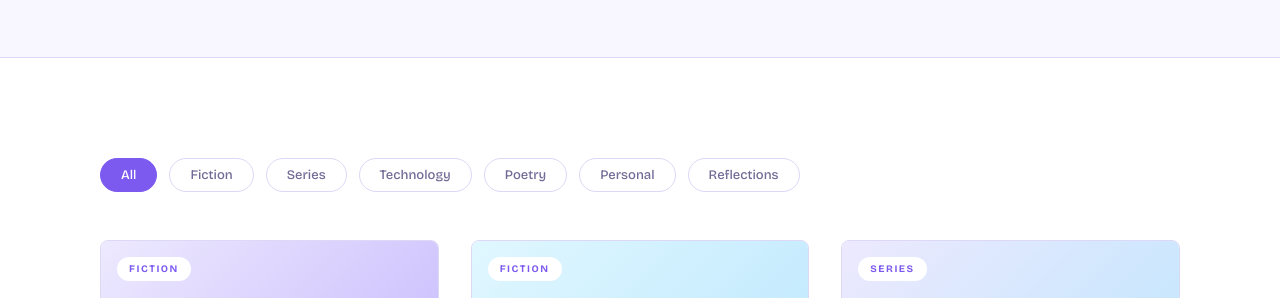
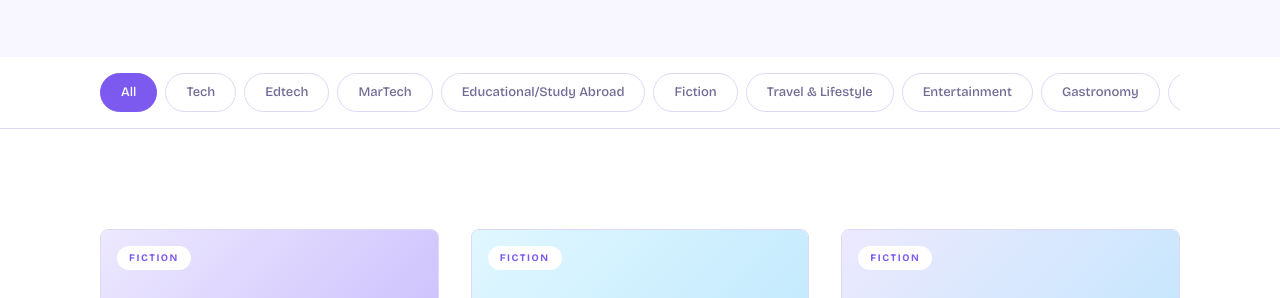
Before and after one commit to Anomwarbhuvan/Renu-Solanki-Portfolio, an Eleventy site: page src/blog.njk in a window 1280 px wide. Shown: the part 269-567 px from the top of the page. Built offline with nearby package versions, Linux system fonts and the light colour scheme; Eleventy itself is replaced by a stand-in of ours; files that its build step writes are made by us from their sources.

Commit message:
Add category & sub-category navigation for stories
- 10 categories: Tech, Edtech, MarTech, Educational, Fiction,
  Travel & Lifestyle, Entertainment, Gastronomy, Culture & Tradition,
  Personal Reflection
- Sub-categories for Tech (AI, Gaming, Cybersecurity) and Fiction
  (Thriller, Kid Fiction, Romantic, Literary Analysis)
- Auto-generated category pages via Eleventy pagination (/blog/tech/, etc.)
- Sticky category nav bar on blog and category pages
- Sub-category filter pills on category pages with sub-categories
- Empty state for categories with no stories yet
- Decap CMS updated with all new category/sub-category options
- Existing stories reassigned to new category structure

Co-Authored-By: Claude Opus 4.6 (1M context) <noreply@anthropic.com>

```diff
--- a/css/style.css
+++ b/css/style.css
@@ -569,6 +569,49 @@ section { padding: 100px 0; }
   margin: 0 auto;
 }
 
+/* ========== CATEGORY NAVIGATION ========== */
+.category-nav {
+  background: var(--white);
+  border-bottom: 1px solid var(--secondary);
+  position: sticky;
+  top: var(--nav-height);
+  z-index: 50;
+}
+
+.category-nav-inner {
+  display: flex;
+  gap: 8px;
+  padding: 16px 0;
+  overflow-x: auto;
+  -webkit-overflow-scrolling: touch;
+  scrollbar-width: none;
+}
+
+.category-nav-inner::-webkit-scrollbar { display: none; }
+
+.category-nav-link {
+  padding: 8px 20px;
+  font-size: 13px;
+  font-weight: 500;
+  color: var(--text-light);
+  white-space: nowrap;
+  border-radius: 100px;
+  border: 1.5px solid var(--secondary);
+  transition: all 0.2s;
+  flex-shrink: 0;
+}
+
+.category-nav-link:hover {
+  border-color: var(--accent);
+  color: var(--accent);
+}
+
+.category-nav-link.active {
+  border-color: var(--accent);
+  color: var(--white);
+  background: var(--accent);
+}
+
 /* ========== BLOG PAGE ========== */
 .blog-section { background: var(--white); }
 
@@ -597,6 +640,18 @@ section { padding: 100px 0; }
   border-color: var(--accent);
   color: var(--white);
   background: var(--accent);
+}
+
+/* ========== EMPTY STATE ========== */
+.empty-state {
+  text-align: center;
+  padding: 80px 0;
+}
+
+.empty-state p {
+  font-size: 16px;
+  color: var(--text-light);
+  line-height: 1.7;
 }
 
 /* ========== SINGLE STORY PAGE ========== */
--- /dev/null
+++ b/src/_data/categories.json
@@ -0,0 +1,71 @@
+[
+  {
+    "name": "Tech",
+    "slug": "tech",
+    "description": "Exploring technology, innovation, and the digital world.",
+    "subcategories": [
+      { "name": "AI", "slug": "ai" },
+      { "name": "Gaming Industry", "slug": "gaming-industry" },
+      { "name": "Cybersecurity", "slug": "cybersecurity" }
+    ]
+  },
+  {
+    "name": "Edtech",
+    "slug": "edtech",
+    "description": "Technology meets education — transforming how we learn.",
+    "subcategories": []
+  },
+  {
+    "name": "MarTech",
+    "slug": "martech",
+    "description": "Marketing technology and the art of digital storytelling.",
+    "subcategories": []
+  },
+  {
+    "name": "Educational/Study Abroad",
+    "slug": "educational",
+    "description": "Insights on education, learning, and studying abroad.",
+    "subcategories": []
+  },
+  {
+    "name": "Fiction",
+    "slug": "fiction",
+    "description": "Stories born from imagination — where worlds come alive.",
+    "subcategories": [
+      { "name": "Psychological/Suspense Thriller", "slug": "psychological-thriller" },
+      { "name": "Kid Fiction", "slug": "kid-fiction" },
+      { "name": "Romantic Stories", "slug": "romantic-stories" },
+      { "name": "Literary Analysis", "slug": "literary-analysis" }
+    ]
+  },
+  {
+    "name": "Travel & Lifestyle",
+    "slug": "travel-lifestyle",
+    "description": "Journeys, experiences, and the art of living well.",
+    "subcategories": []
+  },
+  {
+    "name": "Entertainment",
+    "slug": "entertainment",
+    "description": "Film, music, pop culture, and the stories behind them.",
+    "subcategories": []
+  },
+  {
+    "name": "Gastronomy",
+    "slug": "gastronomy",
+    "description": "Food, flavours, and the culture of the table.",
+    "subcategories": []
+  },
+  {
+    "name": "Culture & Tradition",
+    "slug": "culture-tradition",
+    "description": "Heritage, customs, and the threads that bind communities.",
+    "subcategories": []
+  },
+  {
+    "name": "Personal Reflection",
+    "slug": "personal-reflection",
+    "description": "Thoughts, musings, and lessons from the journey within.",
+    "subcategories": []
+  }
+]
--- /dev/null
+++ b/src/_includes/category-nav.njk
@@ -0,0 +1,10 @@
+<div class="category-nav">
+  <div class="container">
+    <div class="category-nav-inner">
+      <a href="/blog/" class="category-nav-link {% if page.url == '/blog/' %}active{% endif %}">All</a>
+      {% for c in categories %}
+        <a href="/blog/{{ c.slug }}/" class="category-nav-link {% if page.url == '/blog/' ~ c.slug ~ '/' %}active{% endif %}">{{ c.name }}</a>
+      {% endfor %}
+    </div>
+  </div>
+</div>
--- a/src/_layouts/story.njk
+++ b/src/_layouts/story.njk
@@ -10,7 +10,7 @@ layout: base.njk
 
   <div class="story-page-header">
     <div class="story-page-meta">
-      {{ category | capitalize }}
+      {{ category | categoryLabel(categories) }}
       {% if subcategory %}&middot; {{ subcategory }}{% endif %}
       &middot; {{ date | dateFormat }}
     </div>
--- a/src/blog.njk
+++ b/src/blog.njk
@@ -5,7 +5,7 @@ description: "Browse all stories and writings by Renu Solanki. Fiction, reflecti
 permalink: /blog/
 ---
 
-<div class="page-header">
+<div class="page-header" style="border-bottom: none;">
   <div class="container">
     <div class="section-label">The Archive</div>
     <h1 class="section-title">All Stories</h1>
@@ -13,24 +13,16 @@ permalink: /blog/
   </div>
 </div>
 
+{% include "category-nav.njk" %}
+
 <section class="blog-section">
   <div class="container">
-    <div class="blog-filters">
-      <button class="blog-filter active" data-category="all">All</button>
-      <button class="blog-filter" data-category="fiction">Fiction</button>
-      <button class="blog-filter" data-category="series">Series</button>
-      <button class="blog-filter" data-category="technology">Technology</button>
-      <button class="blog-filter" data-category="poetry">Poetry</button>
-      <button class="blog-filter" data-category="personal">Personal</button>
-      <button class="blog-filter" data-category="reflections">Reflections</button>
-    </div>
-
     <div class="stories-grid">
       {% for story in collections.stories | reverse %}
         {% set grad = story.data.gradient if story.data.gradient else ((loop.index0 % 6) + 1) %}
         <a href="{{ story.url }}" class="story-card" data-category="{{ story.data.category }}">
           <div class="story-thumb story-thumb-gradient-{{ grad }}">
-            <span class="story-category">{{ story.data.category | capitalize }}</span>
+            <span class="story-category">{{ story.data.category | categoryLabel(categories) }}</span>
             <span class="story-thumb-icon">{{ story.data.icon | default("✍️") }}</span>
           </div>
           <div class="story-content">
--- a/src/index.njk
+++ b/src/index.njk
@@ -28,7 +28,7 @@ permalink: /
         {% set grad = story.data.gradient if story.data.gradient else ((loop.index0 % 6) + 1) %}
         <a href="{{ story.url }}" class="story-card" data-category="{{ story.data.category }}">
           <div class="story-thumb story-thumb-gradient-{{ grad }}">
-            <span class="story-category">{{ story.data.category | capitalize }}</span>
+            <span class="story-category">{{ story.data.category | categoryLabel(categories) }}</span>
             <span class="story-thumb-icon">{{ story.data.icon | default("✍️") }}</span>
           </div>
           <div class="story-content">
--- a/src/stories/artificial-intelligence.md
+++ b/src/stories/artificial-intelligence.md
@@ -1,7 +1,8 @@
 ---
 title: Artificial Intelligence
 date: 2020-02-27
-category: technology
+category: tech
+subcategory: ai
 excerpt: Exploring the intersection of technology and humanity through a writer's lens. Where do machines end and souls begin?
 subtitle: Tech meets humanity
 description: Exploring the intersection of technology and humanity — what happens when machines begin to think, and humans begin to wonder.
--- a/src/stories/balcony-story.md
+++ b/src/stories/balcony-story.md
@@ -1,7 +1,8 @@
 ---
 title: "Balcony Story — Part 1"
 date: 2020-05-04
-category: series
+category: fiction
+subcategory: literary-analysis
 excerpt: Stories unfold in the most unexpected places, even from a quiet balcony overlooking a world in pause.
 subtitle: Stories from a quiet balcony
 description: Stories from a quiet balcony — where the world below becomes a canvas of human moments and fleeting connections.
--- a/src/stories/genie.md
+++ b/src/stories/genie.md
@@ -2,6 +2,7 @@
 title: "Genie, Can You Make Me a Kid Again!"
 date: 2019-12-27
 category: fiction
+subcategory: kid-fiction
 excerpt: A whimsical wish that takes us on a journey through memory and innocence. What would you ask for?
 subtitle: A whimsical wish about childhood
 description: A whimsical wish about childhood — what would you ask for if a genie granted you one more day as a child?
--- a/src/stories/her-happy-ending.md
+++ b/src/stories/her-happy-ending.md
@@ -2,6 +2,7 @@
 title: "Her Happy Ending!"
 date: 2020-06-01
 category: fiction
+subcategory: romantic-stories
 excerpt: Sometimes the endings we don't expect become the ones we treasure most. A story about finding joy in unexpected places.
 subtitle: Finding joy in unexpected places
 description: Finding joy in unexpected places — a story about the endings we don't plan but treasure forever.
--- a/src/stories/master-mind.md
+++ b/src/stories/master-mind.md
@@ -2,6 +2,7 @@
 title: Master Mind
 date: 2021-02-14
 category: fiction
+subcategory: psychological-thriller
 excerpt: A tale of intellect and intrigue that keeps you guessing until the very end. What happens when the mind becomes both weapon and shield?
 subtitle: A tale of intellect and strategy
 description: A tale of intellect and strategy where every move matters and nothing is as it seems.
--- a/src/stories/mining-difficulty.md
+++ b/src/stories/mining-difficulty.md
@@ -1,7 +1,7 @@
 ---
 title: What Determines Mining Difficulty?
 date: 2020-02-26
-category: technology
+category: tech
 excerpt: Demystifying blockchain and Bitcoin mining concepts with clarity, curiosity, and a storyteller's touch.
 subtitle: Blockchain explained
 description: Demystifying blockchain mining difficulty — how networks self-regulate, and why it matters for the future of digital currency.
```
Also changed, not shown: admin/config.yml (+22 -8 lines), src/category-page.njk (added, +68 -0 lines), .eleventy.js.
